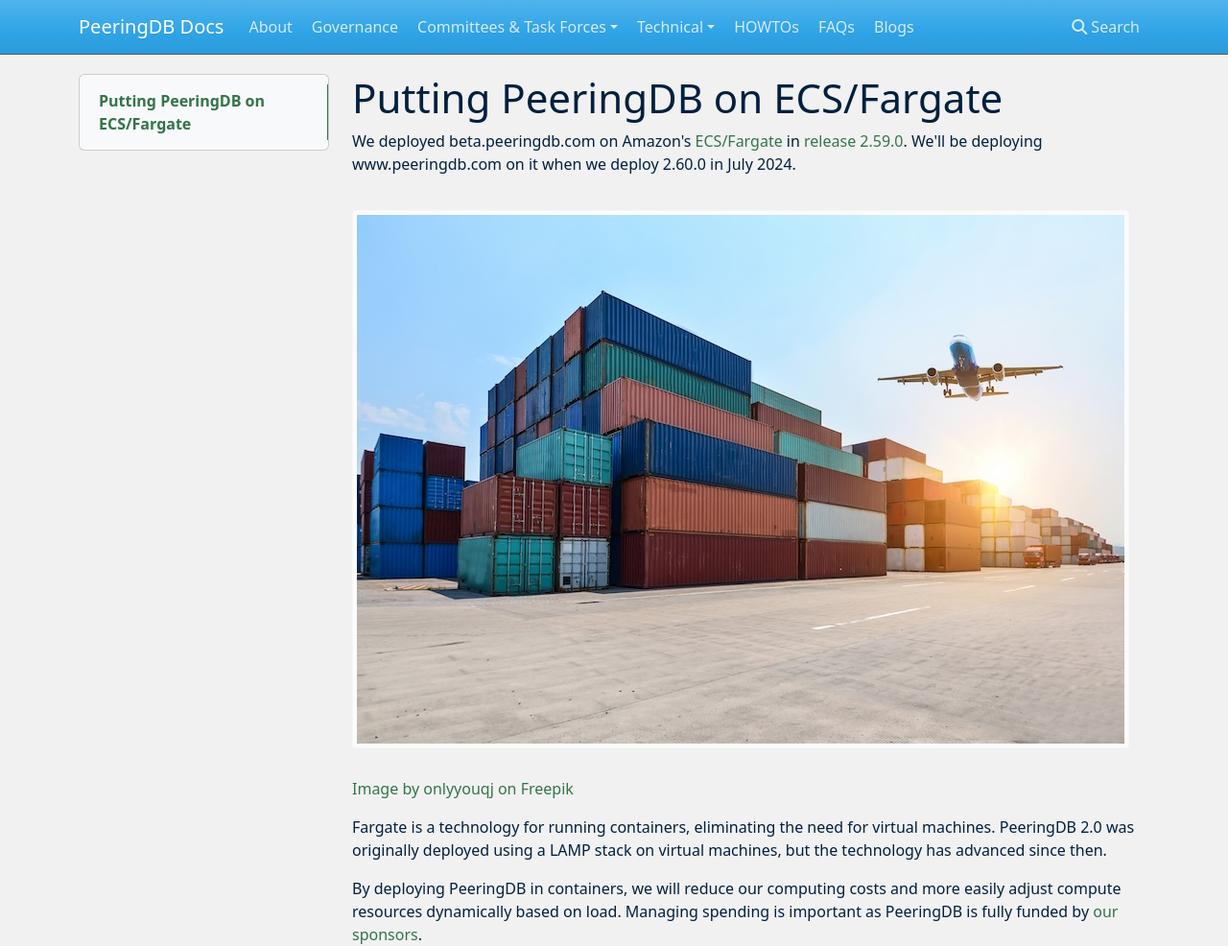
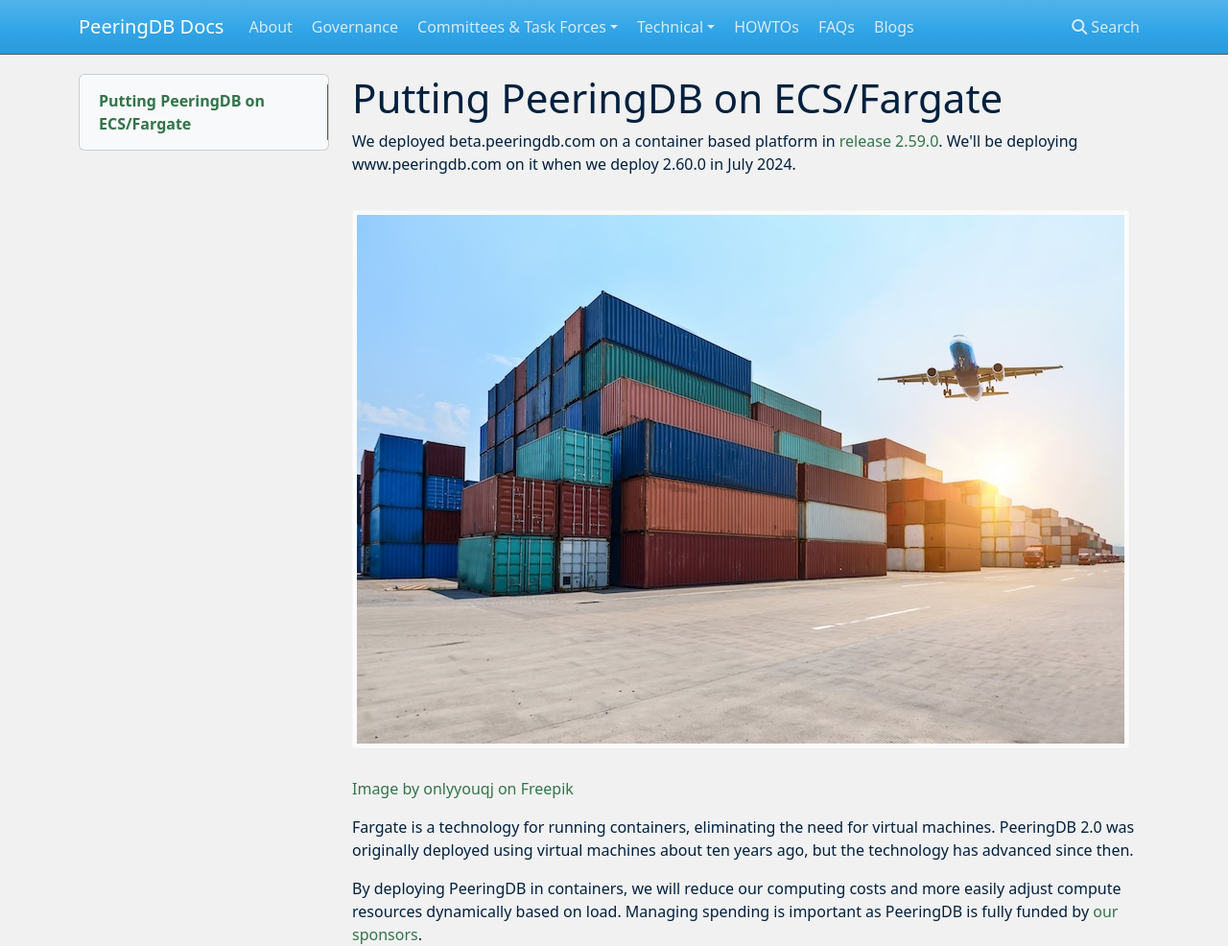
Before and after one commit to peeringdb/docs, an MkDocs documentation site: the page built from docs/blog/ecs_fargate_deployment.md, in a window 1280 px wide and 1386 px high. Shown: the top 986 px of the window at 96% size. Built offline with MkDocs 1.6.1, drawn with Linux system fonts in a browser that asks for light colours; nearby versions of some CDN libraries.

Commit message:
Update ecs_fargate_deployment.md
Further refinements

```diff
--- a/docs/blog/ecs_fargate_deployment.md
+++ b/docs/blog/ecs_fargate_deployment.md
@@ -1,11 +1,11 @@
 # Putting PeeringDB on ECS/Fargate
 
-We deployed beta.peeringdb.com on Amazon's [ECS/Fargate](https://docs.aws.amazon.com/AmazonECS/latest/developerguide/AWS_Fargate.html) in [release 2.59.0](https://docs.peeringdb.com/release_notes/#release-2590). We'll be deploying www.peeringdb.com on it when we deploy 2.60.0 in July 2024.
+We deployed beta.peeringdb.com on a container based platform in [release 2.59.0](https://docs.peeringdb.com/release_notes/#release-2590). We'll be deploying www.peeringdb.com on it when we deploy 2.60.0 in July 2024.
 
 ![Image by onlyyouqj on Freepik](images/industrial-port-container-yard.jpg)
 <a href="https://www.freepik.com/free-photo/industrial-port-container-yard_1145654.htm#fromView=search&page=1&position=0&uuid=f0a4aff4-0b55-47b6-ad40-636aa1eb2f06">Image by onlyyouqj on Freepik</a>
 
-Fargate is a technology for running containers, eliminating the need for virtual machines. PeeringDB 2.0 was originally deployed using a LAMP stack on virtual machines, but the technology has advanced since then.
+Fargate is a technology for running containers, eliminating the need for virtual machines. PeeringDB 2.0 was originally deployed using virtual machines about ten years ago, but the technology has advanced since then.
 
 By deploying PeeringDB in containers, we will reduce our computing costs and more easily adjust compute resources dynamically based on load. Managing spending is important as PeeringDB is fully funded by [our sponsors](https://www.peeringdb.com/sponsors).
 
```
